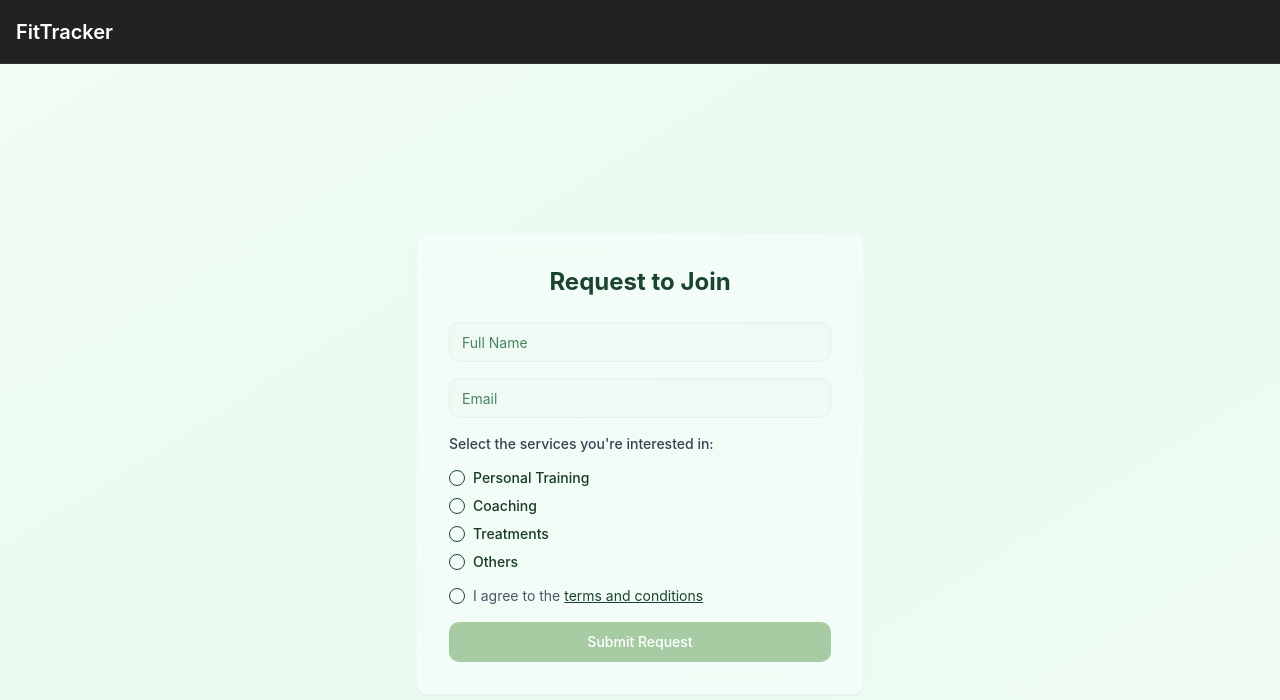
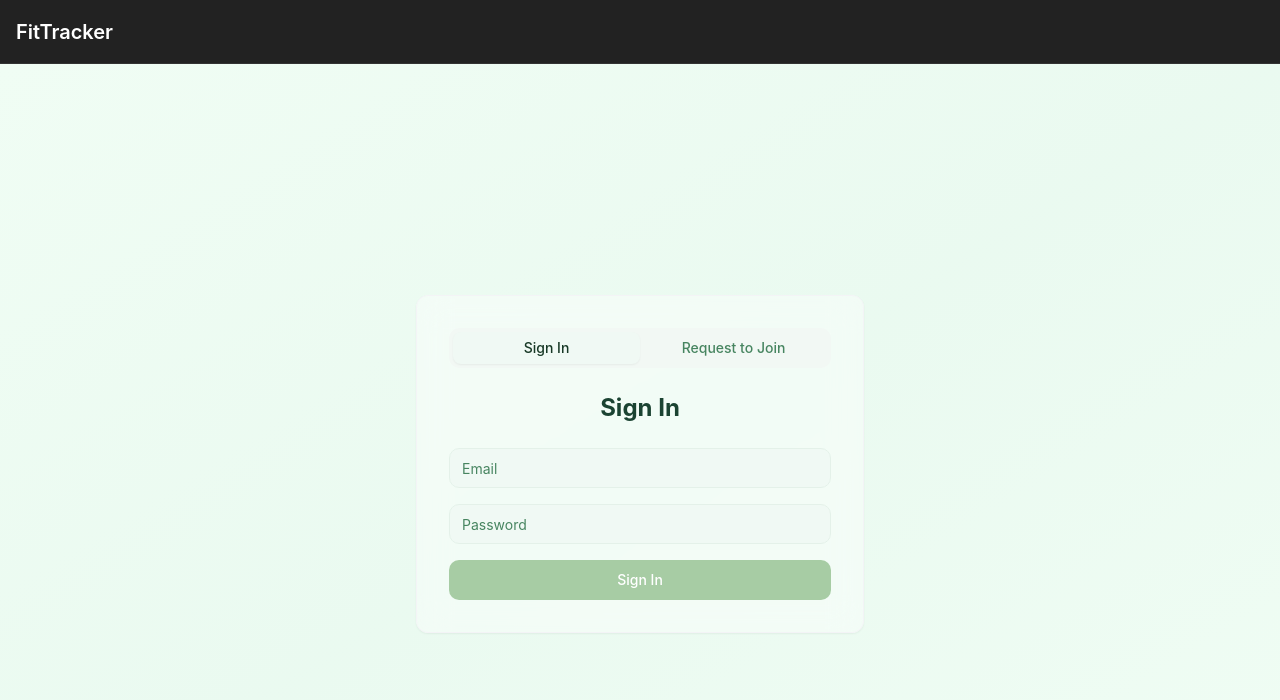
Before and after one commit to Piltoo/coachlink-journey, a React (Vite) app: page /auth in a window 1280 px wide. Shown: the top 700 px of the page. Built offline with nearby package versions, Linux system fonts and the light colour scheme.

Commit message:
Add sign-in functionality
This commit adds a sign-in function and a "request to join" section to the application.

```diff
--- a/src/pages/Auth.tsx
+++ b/src/pages/Auth.tsx
@@ -5,6 +5,7 @@ import { Button } from "@/components/ui/button";
 import { Input } from "@/components/ui/input";
 import { GlassCard } from "@/components/ui/glass-card";
 import { Checkbox } from "@/components/ui/checkbox";
+import { Tabs, TabsContent, TabsList, TabsTrigger } from "@/components/ui/tabs";
 import { supabase } from "@/integrations/supabase/client";
 import { useToast } from "@/hooks/use-toast";
 
@@ -21,16 +22,47 @@ const serviceOptions: ServiceOption[] = [
 ];
 
 const Auth = () => {
+  // Sign In State
+  const [signInEmail, setSignInEmail] = useState("");
+  const [signInPassword, setSignInPassword] = useState("");
+  const [isSigningIn, setIsSigningIn] = useState(false);
+
+  // Request to Join State
   const [email, setEmail] = useState("");
   const [fullName, setFullName] = useState("");
   const [isLoading, setIsLoading] = useState(false);
   const [selectedServices, setSelectedServices] = useState<string[]>([]);
   const [agreedToTerms, setAgreedToTerms] = useState(false);
   const [showConfirmation, setShowConfirmation] = useState(false);
+
   const navigate = useNavigate();
   const { toast } = useToast();
 
-  const handleSubmit = async (e: React.FormEvent) => {
+  const handleSignIn = async (e: React.FormEvent) => {
+    e.preventDefault();
+    setIsSigningIn(true);
+
+    try {
+      const { error } = await supabase.auth.signInWithPassword({
+        email: signInEmail,
+        password: signInPassword,
+      });
+
+      if (error) throw error;
+
+      navigate("/dashboard");
+    } catch (error: any) {
+      toast({
+        title: "Error",
+        description: error.message,
+        variant: "destructive",
+      });
+    } finally {
+      setIsSigningIn(false);
+    }
+  };
+
+  const handleRequestJoin = async (e: React.FormEvent) => {
     e.preventDefault();
     setIsLoading(true);
 
@@ -45,7 +77,6 @@ const Auth = () => {
       // Generate a temporary password
       const tempPassword = Math.random().toString(36).slice(-8);
 
-      // Sign up the user with the temporary password
       const { data: signUpData, error: signUpError } = await supabase.auth.signUp({
         email,
         password: tempPassword,
@@ -59,12 +90,11 @@ const Auth = () => {
       if (signUpError) throw signUpError;
       if (!signUpData.user) throw new Error("Failed to create user");
 
-      // Create the coach-client relationship with pending status
       const { error: relationError } = await supabase
         .from('coach_clients')
         .insert({
           client_id: signUpData.user.id,
-          coach_id: process.env.VITE_DEFAULT_COACH_ID, // You'll need to set this in your .env
+          coach_id: process.env.VITE_DEFAULT_COACH_ID,
           status: 'pending',
           requested_services: selectedServices
         });
@@ -106,11 +136,46 @@ const Auth = () => {
   return (
     <div className="min-h-screen bg-gradient-to-br from-green-50 via-green-100/30 to-green-50 flex items-center justify-center px-4">
       <GlassCard className="w-full max-w-md p-8 bg-white/40 backdrop-blur-lg">
+        <Tabs defaultValue="sign-in" className="space-y-6">
+          <TabsList className="grid w-full grid-cols-2">
+            <TabsTrigger value="sign-in">Sign In</TabsTrigger>
+            <TabsTrigger value="request">Request to Join</TabsTrigger>
+          </TabsList>
+
+          <TabsContent value="sign-in" className="space-y-4">
+            <h2 className="text-2xl font-bold text-primary text-center mb-6">
+              Sign In
+            </h2>
+            <form onSubmit={handleSignIn} className="space-y-4">
+              <Input
+                type="email"
+                placeholder="Email"
+                value={signInEmail}
+                onChange={(e) => setSignInEmail(e.target.value)}
+                required
+              />
+              <Input
+                type="password"
+                placeholder="Password"
+                value={signInPassword}
+                onChange={(e) => setSignInPassword(e.target.value)}
+                required
+              />
+              <Button
+                type="submit"
+                className="w-full bg-[#a7cca4] hover:bg-[#96bb93] text-white font-medium"
+                disabled={isSigningIn}
+              >
+                {isSigningIn ? "Signing in..." : "Sign In"}
+              </Button>
+            </form>
+          </TabsContent>
+
+          <TabsContent value="request" className="space-y-4">
             <h2 className="text-2xl font-bold text-primary text-center mb-6">
               Request to Join
             </h2>
-        <form onSubmit={handleSubmit} className="space-y-4">
-          <div>
+            <form onSubmit={handleRequestJoin} className="space-y-4">
               <Input
                 type="text"
                 placeholder="Full Name"
@@ -118,8 +183,6 @@ const Auth = () => {
                 onChange={(e) => setFullName(e.target.value)}
                 required
               />
-          </div>
-          <div>
               <Input
                 type="email"
                 placeholder="Email"
@@ -127,7 +190,6 @@ const Auth = () => {
                 onChange={(e) => setEmail(e.target.value)}
                 required
               />
-          </div>
 
               <div className="space-y-4">
                 <div className="text-sm font-medium text-gray-700">
@@ -193,6 +255,8 @@ const Auth = () => {
                 {isLoading ? "Submitting..." : "Submit Request"}
               </Button>
             </form>
+          </TabsContent>
+        </Tabs>
       </GlassCard>
     </div>
   );
```
Lines whose indentation alone changed are shown as unchanged.
